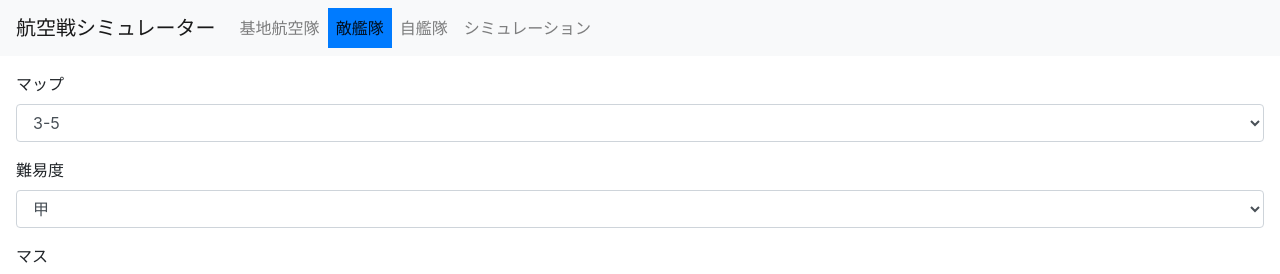
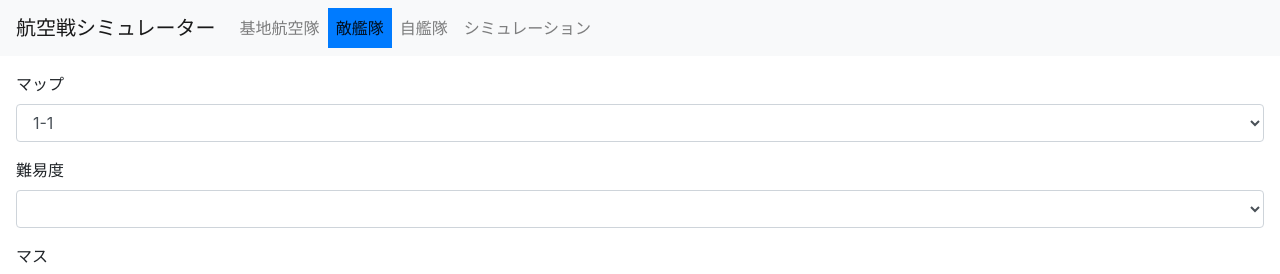
Before and after one commit to YSRKEN/AerialCombatSimulator, an Angular app in the folder ACS-Frontend/: page / in a window 1280 px wide. Both pictures are taken after a click on the link "敵艦隊". Shown: the top 274 px of the page. Built offline with nearby package versions, Linux system fonts and the light colour scheme.

Commit message:
なぜかセレクトボックスの変更が反映されない……

```diff
--- a/ACS-Frontend/src/app/app.module.ts
+++ b/ACS-Frontend/src/app/app.module.ts
@@ -13,6 +13,7 @@ import { EnemyDataComponent } from './form/enemy-data/enemy-data.component';
 import { LBASDataComponent } from './form/lbasdata/lbasdata.component';
 import { OwnDataComponent } from './form/own-data/own-data.component';
 import { SimulationResultComponent } from './form/simulation-result/simulation-result.component';
+import { FormsModule } from "@angular/forms";
 
 @NgModule({
   declarations: [
@@ -28,7 +29,8 @@ import { SimulationResultComponent } from './form/simulation-result/simulation-r
     BrowserModule.withServerTransition({ appId: 'serverApp' }),
     AppRoutingModule,
     ServiceWorkerModule.register('/ngsw-worker.js', { enabled: environment.production }),
-    RouterModule
+    RouterModule,
+    FormsModule
   ],
   providers: [SaveDataService],
   bootstrap: [AppComponent]
--- a/ACS-Frontend/src/app/form/enemy-data/enemy-data.component.html
+++ b/ACS-Frontend/src/app/form/enemy-data/enemy-data.component.html
@@ -1,17 +1,14 @@
 <form class="m-3">
   <div class="form-group">
     <label for="mapSelect">マップ</label>
-    <select class="form-control" id="mapSelect">
-      <option>3-5</option>
+    <select class="form-control" id="mapSelect" name="mapSelect">
+      <option *ngFor="let mapName of MapList" [value]="mapName">{{mapName}}</option>
     </select>
   </div>
-  <div class="form-group">
+  <div class="form-group" [ngClass]="{'d-none': DisableLevelSelect}">
     <label for="levelSelect">難易度</label>
-    <select class="form-control" id="levelSelect">
-      <option>甲</option>
-      <option>乙</option>
-      <option>丙</option>
-      <option>丁</option>
+    <select [(ngModel)]="SelectedMap" class="form-control" id="levelSelect" name="levelSelect">
+      <option *ngFor="let levelName of LevelList" [value]="levelName">{{levelName}}</option>
     </select>
   </div>
   <div class="form-group">
--- a/ACS-Frontend/src/app/form/enemy-data/enemy-data.component.ts
+++ b/ACS-Frontend/src/app/form/enemy-data/enemy-data.component.ts
@@ -7,6 +7,24 @@ import { Component, OnInit } from '@angular/core';
 })
 export class EnemyDataComponent implements OnInit {
 
+  /**
+   * 現在選択しているマップ
+   */
+  SelectedMap: string = '3-5';
+
+  /**
+   * マップ一覧
+   */
+  MapList: string[] = ["1-1","3-5","E-3"];
+
+  /**
+   * マップの難易度一覧
+   */
+  LevelList: string[] = ["甲", "乙", "丙", "丁"];
+
+  /**
+   * マップ画像
+   */
   MapUrl: string = "https://vignette.wikia.nocookie.net/kancolle/images/b/b7/3-5_Map.png/revision/latest/scale-to-width-down/700?cb=20180818165502";
 
   constructor() { }
@@ -14,4 +32,11 @@ export class EnemyDataComponent implements OnInit {
   ngOnInit() {
   }
 
+  get DisableLevelSelect(){
+    return (this.SelectedMap.length > 0 && this.SelectedMap.substr(0, 1) == "E");
+  }
+
+  hoge(){
+    console.log("test");
+  }
 }
```
